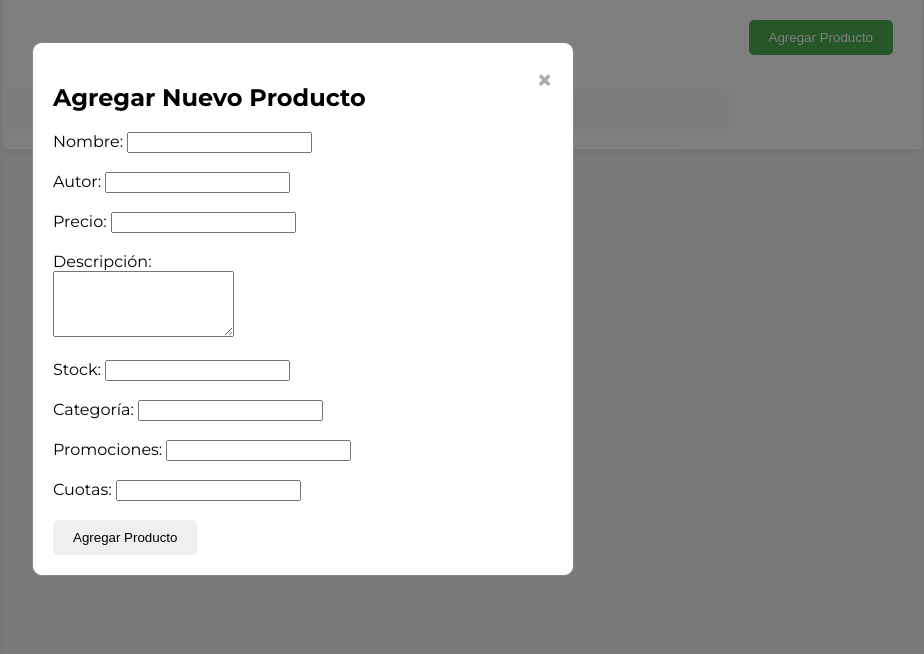
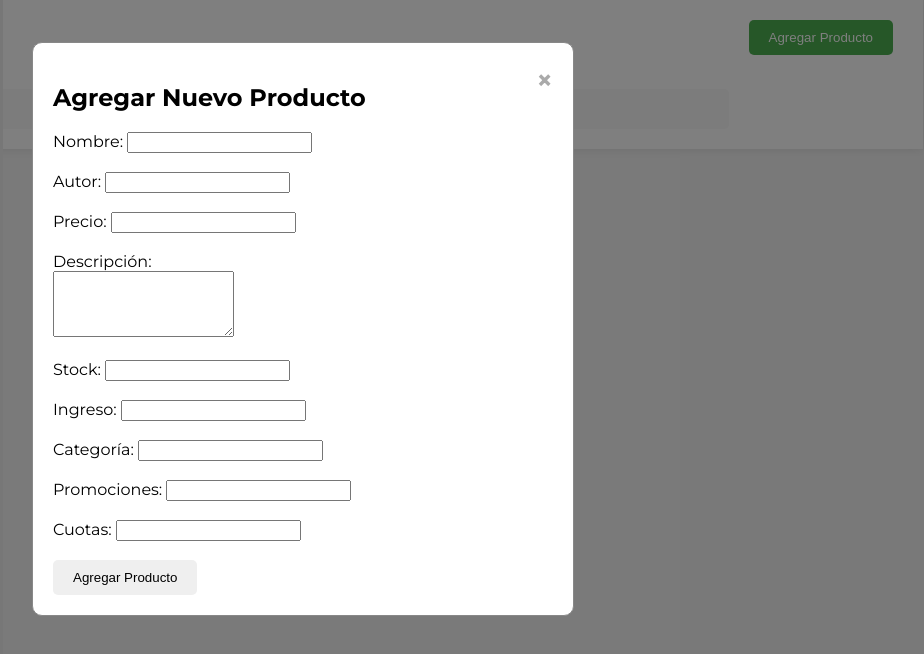
Before and after one commit to SalvageUnitario/cac-deploy-node, a website: page public/productos.html in a window 1280 px wide. Both pictures are taken after a click on the button "Agregar Producto". Shown: the part 82-736 px from the top of the page, without its empty margins (337-1261 px from the left). Drawn offline with Linux system fonts and the light colour scheme; no server answers.

Commit message:
Add files via upload
agregado fecha ingreso

```diff
--- a/public/productos.html
+++ b/public/productos.html
@@ -50,6 +50,9 @@
         <label for="stock">Stock:</label>
         <input type="number" id="stock" name="stock" min="0" required><br><br>
 
+        <label for="ingreso">Ingreso:</label>
+        <input type="number" id="ingreso" name="ingreso" min="0" required value="AAAA-MM-DD"><br><br>
+
         <label for="fk_categoria">Categoría:</label>
         <input type="text" id="fk_categoria" name="fk_categoria" required><br><br>
 
--- a/public/scripts.js
+++ b/public/scripts.js
@@ -15,6 +15,7 @@ document.addEventListener('DOMContentLoaded', function () {
       <p><strong>Cuotas:</strong> ${product.cuotas}</p>
       <p><strong>Promociones:</strong> ${product.banco} - ${product.interes}%</p>
       <p><strong>Stock:</strong> ${product.stock}</p>
+      <p><strong>Ingreso:</strong> ${product.ingreso}</p>
       <img src="${product.foto}" alt="${product.nombre}">
     `;
     productIdToDelete = product.idproductos; // Actualizar productIdToDelete con el ID del producto seleccionado
```
